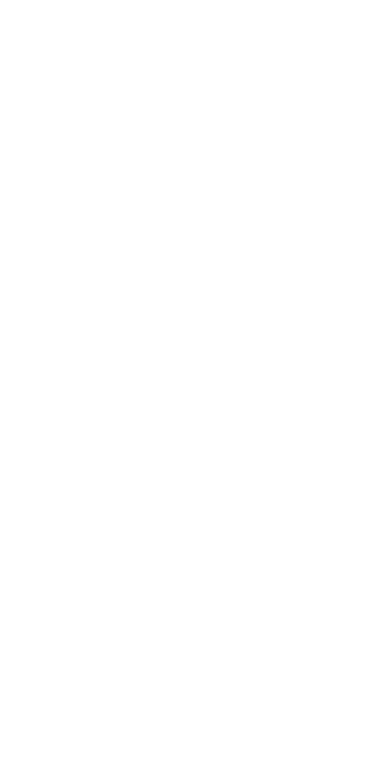
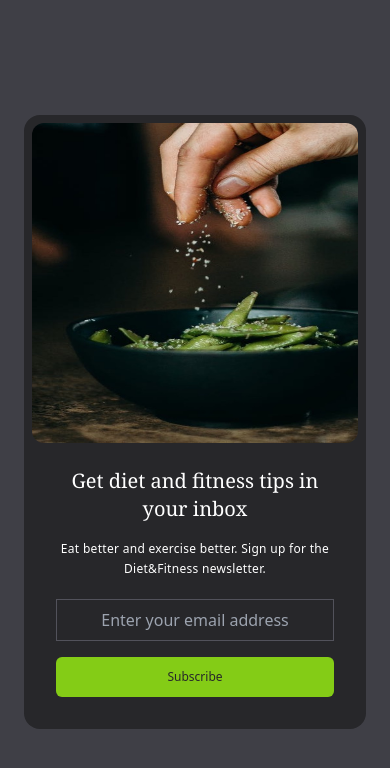
Before and after one commit to Jadieboo/mini-tailwind-projects, a website: page email-subscribe/index.html in a window 390 px wide. Drawn offline with nearby package versions, Linux system fonts and the light colour scheme.

Commit message:
completed project

```diff
--- a/email-subscribe/index.html
+++ b/email-subscribe/index.html
@@ -3,10 +3,41 @@
 <head>
   <meta charset="UTF-8">
   <meta name="viewport" content="width=device-width, initial-scale=1.0">
-  <script src="https://cdn.tailwindcss.com"></script>
+  <link rel="stylesheet" href="style.css">
   <title>Email Subscribe</title>
 </head>
 <body>
+  <!-- Background Container -->
+  <div class="flex items-center justify-center h-screen bg-zinc-700">
+    <!-- Card -->
+    <div class="mx-6 p-2 bg-zinc-800 rounded-2xl ">
+      <!-- Flex Container -->
+      <div class="flex flex-col md:flex-row rounded-xl">
+        <!-- Image -->
+        <img
+          src="images/image.jpg"
+          alt="sprinkling salt onto a bowl of vegetables"
+          class="object-fit rounded-xl h-80 md:h-64 md:rounded-r-none transform hover:scale-105 hover:rounded-xl duration-200"
+        >
+        <!-- Content -->
+        <div class="p-6 md:p=12">
+          <h2 class="font-serif text-xl font-medium text-center text-white md:text-left">
+            Get diet and fitness tips in your inbox
+          </h2>
+          <p class="max-w-xs my-4 text-xs leading-5 tracking-wide text-center text-white md:text-left">
+            Eat better and exercise better. Sign up for the Diet&Fitness newsletter.
+          </p>
+
+          <div class="flex flex-col mt-5 space-y-4 md:space-x-3 md:flex-row md:space-y-0">
+            <input type="text" placeholder="Enter your email address" class="p-2 px-4 text-center text-white bg-zinc-800 border border-zinc-600 placeholder:text-center md:text-left placeholder:md:text-left focus:outline-none focus:border-zinc-500"/>
+            <button class="px-5 py-3 text-xs rounded-md text-zinc-800 bg-lime-500 hover:bg-lime-700 hover:text-white duration-500">
+              Subscribe
+            </button>
+          </div>
+        </div>
+      </div>
+    </div>
+  </div>
 
 </body>
 </html>
--- /dev/null
+++ b/email-subscribe/input.css
@@ -0,0 +1,3 @@
+@tailwind base;
+@tailwind components;
+@tailwind utilities;
--- /dev/null
+++ b/tailwind.config.js
@@ -0,0 +1,8 @@
+/** @type {import('tailwindcss').Config} */
+module.exports = {
+  content: ["./email-subscribe/*.{html,js}"],
+  theme: {
+    extend: {},
+  },
+  plugins: [],
+}
```
Also changed, not shown: package.json (added, +9 -0 lines), email-subscribe/output.css (added), email-subscribe/readme.md (deleted), email-subscribe/style.css (added), 2 other files.
